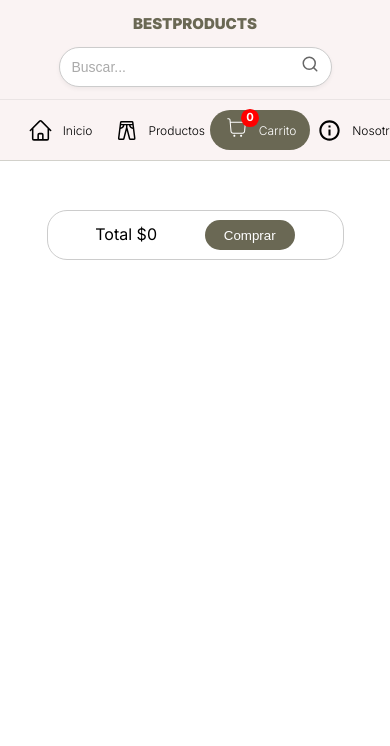
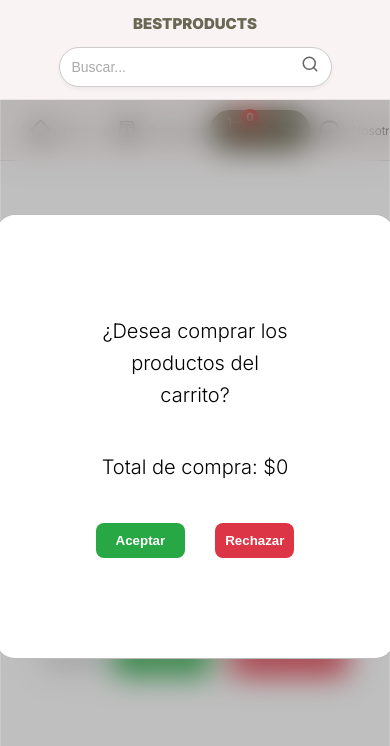
Before and after one commit to VazquezLD/entrega-react, a React (Vite) app: page /cart in a window 390 px wide. Both pictures are taken after a click on the button "Comprar". Shown: the top 746 px of the page. Built offline with nearby package versions, Linux system fonts and the light colour scheme; no server answers.

Commit message:
modal en carrito y responsive

```diff
--- a/src/components/CartContext.jsx
+++ b/src/components/CartContext.jsx
@@ -38,7 +38,12 @@ export function CartContext({ children }) {
       }
     })
     setCantidades(nuevasCantidades)
+    console.log(cartproducts)
   }, [cartproducts]);
+
+  const deleteCart = () => {
+    setProducts([])
+  }
 
   const addToCart = (prod) => {
 
@@ -66,7 +71,7 @@ export function CartContext({ children }) {
   }
 
   return (
-    <CartProductsContext.Provider value={{addToCart,decreaseQuantity,cartproducts,setProducts,cartCount,setCartCount,cartTotal,setCartTotal,cantidades, uniqueProducts,}}>
+    <CartProductsContext.Provider value={{deleteCart, addToCart,decreaseQuantity,cartproducts,setProducts,cartCount,setCartCount,cartTotal,setCartTotal,cantidades, uniqueProducts,}}>
       {children}
     </CartProductsContext.Provider>
   )
--- a/src/pages/cart/Cart.css
+++ b/src/pages/cart/Cart.css
@@ -12,9 +12,9 @@
 .cartProductsContainer{
     width: 90%;
     display: flex;
-    justify-content: space-between;
+    justify-content: center;
     border-radius: 20px;
-    padding: 50px;
+    align-items: center;
 }
 .productGrid{
     width: 60%;
@@ -22,8 +22,13 @@
     flex-direction: column;
     overflow-x: hidden;
     overflow-y: scroll;
-    max-height: 70vh;
+    height: 70vh;
     gap: 10px;
+}
+.spanConfirm{
+    text-align: center;
+    font-weight: 300;
+    font-size: 20px;
 }
 .cartFooter{
     display: flex;
@@ -62,13 +67,7 @@
     justify-content: center;
 }
 .buttonCart{
-    padding: 5px 10px;
-    border-radius: 5px;
-    border: 1px solid #ccc;
-    color: black;
-}
-.buttonCart:hover{
-    background-color: #c2c2c2;
+    padding: 3px 5px;
 }
 .cartElementsContainer{
     height: 50%;
@@ -85,13 +84,69 @@
     height: 25%;
 }
 
-.cartPurchase{
-    border: none;
+.confirmPanel{
+    background: rgba( 0, 0, 0, 0.25 );
+    box-shadow: 0 8px 32px 0 rgba( 31, 38, 135, 0.37 );
+    backdrop-filter: blur( 15px );
+    -webkit-backdrop-filter: blur( 15px );
+    border-radius: 10px;
+    border: 1px solid rgba( 255, 255, 255, 0.18 );
+    position: fixed;
+    width: 87%;
+    height: 100%;
+    display: flex;
+    flex-direction: column;
+    align-items: center;
+    justify-content: center;
+}
+.contt{
+    display: flex;
+    flex-direction: column;
+    align-items: center;
+    justify-content: center;
+    gap: 40px;
+    background-color: #ffffff;
+    padding: 100px;
     border-radius: 20px;
-    height: 50px;
-    width: 140px;
-    background-color: #6a6854;
-    color: white;
+    border: 1px solid rgba(0, 0, 0, 0.267);
+}
+.buttonsConfirm{
+    display: flex;
+    gap: 20px;
+}
+.bt{
+    padding: 10px 30px;
+    border-radius: 20px;
+}
+.acept {
+  background-color: #28a745;
+  color: white;
+  border: none;
+  padding: 10px 20px;
+  font-weight: 600;
+  border-radius: 8px;
+  cursor: pointer;
+  transition: background-color 0.3s ease;
+}
+
+.acept:hover {
+  background-color: #218838;
+}
+
+.decline {
+  background-color: #dc3545;
+  color: white;
+  border: none;
+  padding: 10px 20px;
+  font-weight: 600;
+  border-radius: 8px;
+  cursor: pointer;
+  margin-left: 10px;
+  transition: background-color 0.3s ease;
+}
+
+.decline:hover {
+  background-color: #c82333;
 }
 
 @media (max-width:800px){
@@ -108,6 +163,7 @@
     }
     .cartFooter{
         height: auto;
+        width: 100%;
     }
     .productGrid{
         width: 100%;
@@ -133,16 +189,20 @@
     }
     .cartElementsContainer:nth-child(2){
         height: 50px;
+        width: 100%;
     }
     .cartPurchase{
         width: 90px;
         height: 30px;
     }
-    .buttonCart{
-        padding: 2px 8px;
-    }
     .buttonsContainer{
         gap: 5px;
 
     }
+    .confirmPanel{
+        width: 100%;
+    }
+    .decline{
+        padding: 10px 10px;
+    }
 }
--- a/src/pages/cart/CartContainer.jsx
+++ b/src/pages/cart/CartContainer.jsx
@@ -1,14 +1,44 @@
-import React from "react";
+import React, { useState } from "react";
 import { ProductGrid } from "./ProductGrid";
 import { useCart } from "../../components/CartContext";
 
 export const CartContainer = () => {
 
-    const {cartTotal} = useCart()
+    const [modal, setModal] = useState(false)
+    const [buyButton, setBuyButton] = useState(false)
+    const {cartTotal, deleteCart} = useCart()
+
+    const deleteCartShowModal = () => {
+        deleteCart()
+        setModal(false)
+    }
 
     return(
+        <>
             <div className="cartProductsContainer">
-
+                {modal && (
+                <div className="confirmPanel">
+                    <div className="contt">
+                        <span className="spanConfirm">¿Desea eliminar los productos del carrito?</span>
+                        <div className="buttonsConfirm">
+                            <button className=" bt acept" onClick={() => deleteCartShowModal()}>Aceptar</button>
+                            <button className=" bt decline" onClick={() => {setModal(false)}}>Rechazar</button>
+                        </div>
+                    </div>
+                </div>
+            )}
+            {buyButton && (
+                <div className="confirmPanel">
+                    <div className="contt">
+                        <span className="spanConfirm">¿Desea comprar los productos del carrito?</span>
+                        <span className="spanConfirm">Total de compra: ${cartTotal}</span>
+                        <div className="buttonsConfirm">
+                            <button className=" bt acept" onClick={() => {setBuyButton(false)}}>Aceptar</button>
+                            <button className=" bt decline" onClick={() => {setBuyButton(false)}}>Rechazar</button>
+                        </div>
+                    </div>
+                </div>
+            )}
                 <ProductGrid/>
                 <div className="cartFooter">
                     <div className="cartElementsContainer">
@@ -16,9 +46,11 @@ export const CartContainer = () => {
                     </div>
                     <div className="cartElementsContainer">
                         <span className="cartTotal">Total ${cartTotal}</span>
-                    <button className="cartPurchase">Comprar</button>
+                        <button className="acept" onClick={() => setBuyButton(true)}>Comprar</button>
+                        <button className="decline" onClick={() => {setModal(true)}}>Eliminar carrito</button>
                     </div>
                 </div>
             </div>
+        </>
     )
 }
--- a/src/pages/home/OfertText.jsx
+++ b/src/pages/home/OfertText.jsx
@@ -1,5 +1,6 @@
 import React from "react";
 import './Home.css'
+import { NavLink } from "react-router-dom";
 
 export const OfertText = () =>{
     return(
@@ -10,7 +11,7 @@ export const OfertText = () =>{
             <p className="ofertParagraph">
                 Ofrecemos una amplia variedad de ofertas. Descubre soluciones innovadoras que transformarán tu espacio y mejorarán tu vida diaria.
             </p>
-            <button className="ofertButton">Ver ofertas</button>
+            <NavLink to={'/about'}><button className="ofertButton">Nosotros</button></NavLink>
         </div>
     )
 }
--- a/src/pages/home/TextParagraph.jsx
+++ b/src/pages/home/TextParagraph.jsx
@@ -10,8 +10,9 @@ export const TextParagraph = () => {
             </div>
             <div className="textContainer containerST">
                 <p>
-                    Necessitatibus atque quam quasi harum doloremque fuga magni beatae vero quaerat
-                    reprehenderit, nulla odio perspiciatis quia accusamus sed praesentium repellat labore porro.
+                    Descubrí los mejores productos al mejor precio.
+                    En nuestra tienda vas a encontrar calidad, variedad y atención personalizada
+                     para que tu experiencia de compra sea rápida, simple y segura
                 </p>
                 <div className="buttonContainer">
                     <NavLink to ='/products'><button className="button1">Explora</button></NavLink>
```
Lines whose indentation alone changed are shown as unchanged.
